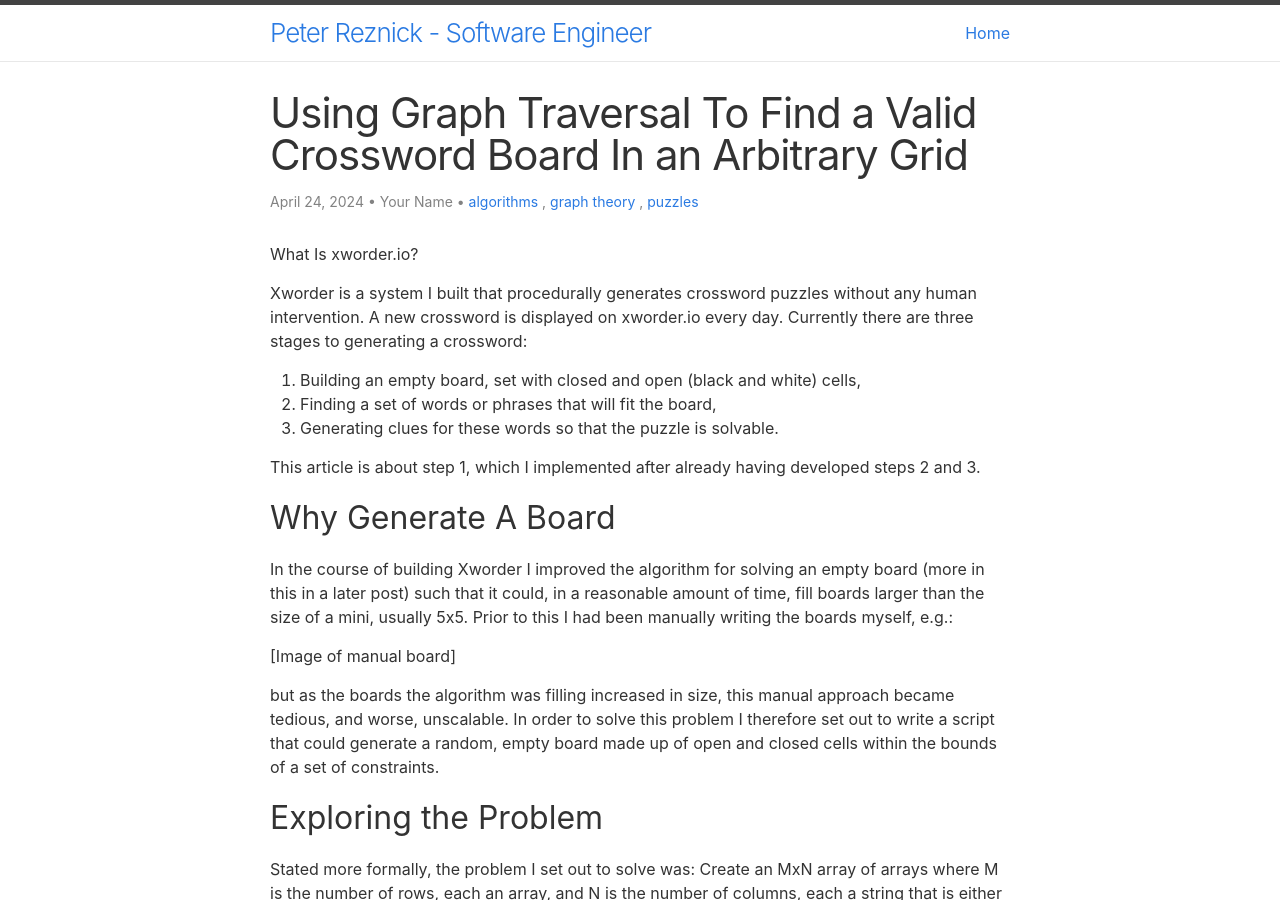
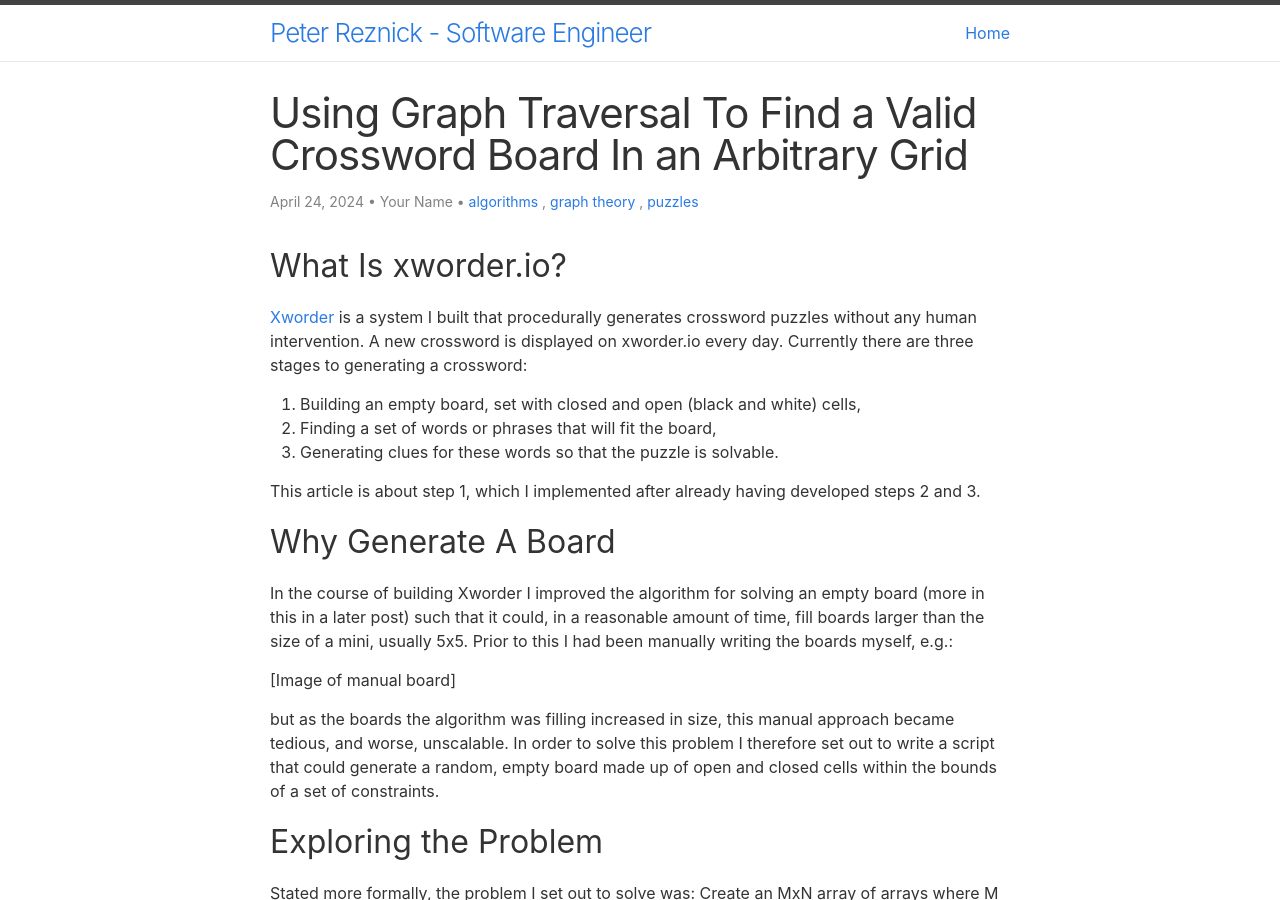
Before and after one commit to p-reznick/p-reznick.github.io, a Jekyll site: the page built from _posts/2024-04-24-using-graph-traversal-to-find-a-valid-crossword-board-in-an-arbitrary-grid.md, in a window 1280 px wide and 900 px high. Built offline with Jekyll 4.4.1, drawn with Linux system fonts in a browser that asks for light colours; part of the change alters nothing that is shown.

```diff
--- a/_posts/2024-04-24-using-graph-traversal-to-find-a-valid-crossword-board-in-an-arbitrary-grid.md
+++ b/_posts/2024-04-24-using-graph-traversal-to-find-a-valid-crossword-board-in-an-arbitrary-grid.md
@@ -6,9 +6,9 @@ categories: [algorithms, graph theory, puzzles]
 author: Your Name
 ---
 
-What Is xworder.io?
+## What Is xworder.io?
 
-Xworder is a system I built that procedurally generates crossword puzzles without any human intervention. A new crossword is displayed on xworder.io every day. Currently there are three stages to generating a crossword:
+[Xworder](http://xworder.io) is a system I built that procedurally generates crossword puzzles without any human intervention. A new crossword is displayed on xworder.io every day. Currently there are three stages to generating a crossword:
 
 1. Building an empty board, set with closed and open (black and white) cells,
 2. Finding a set of words or phrases that will fit the board,
```
